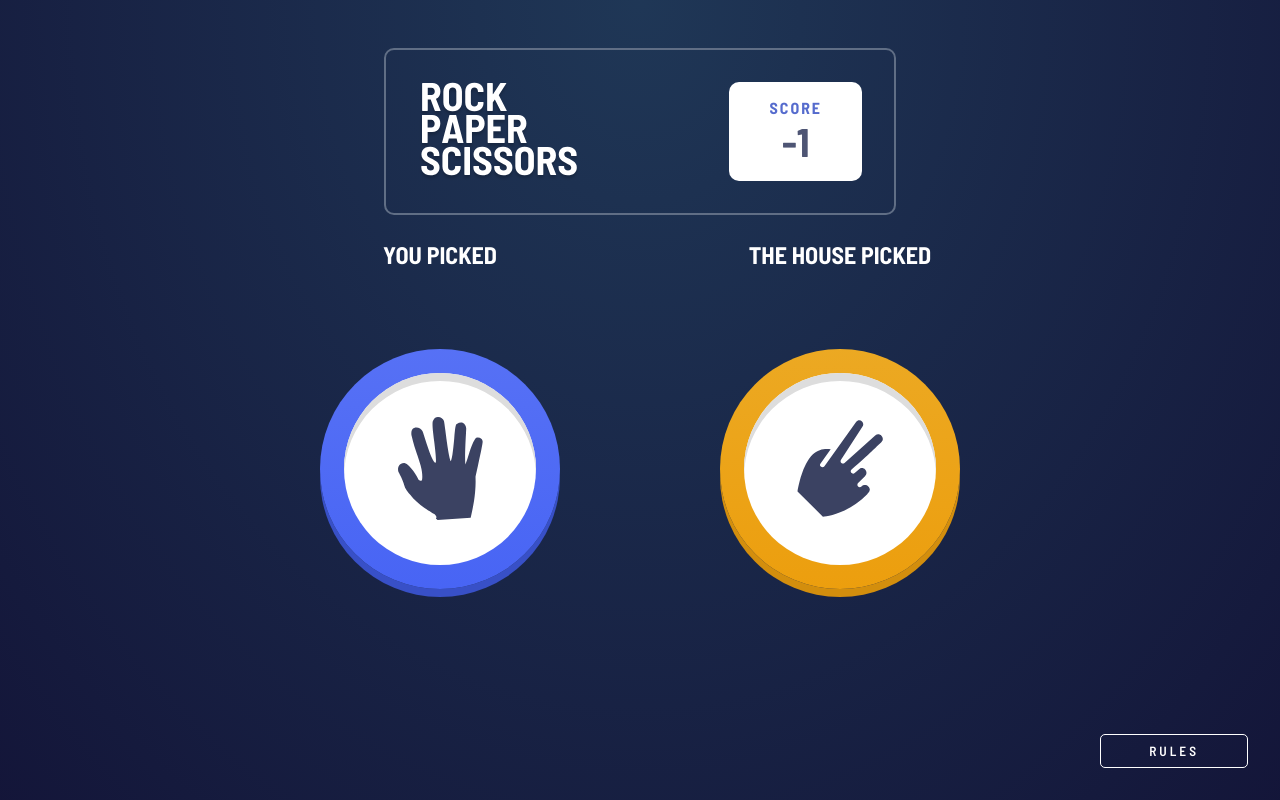
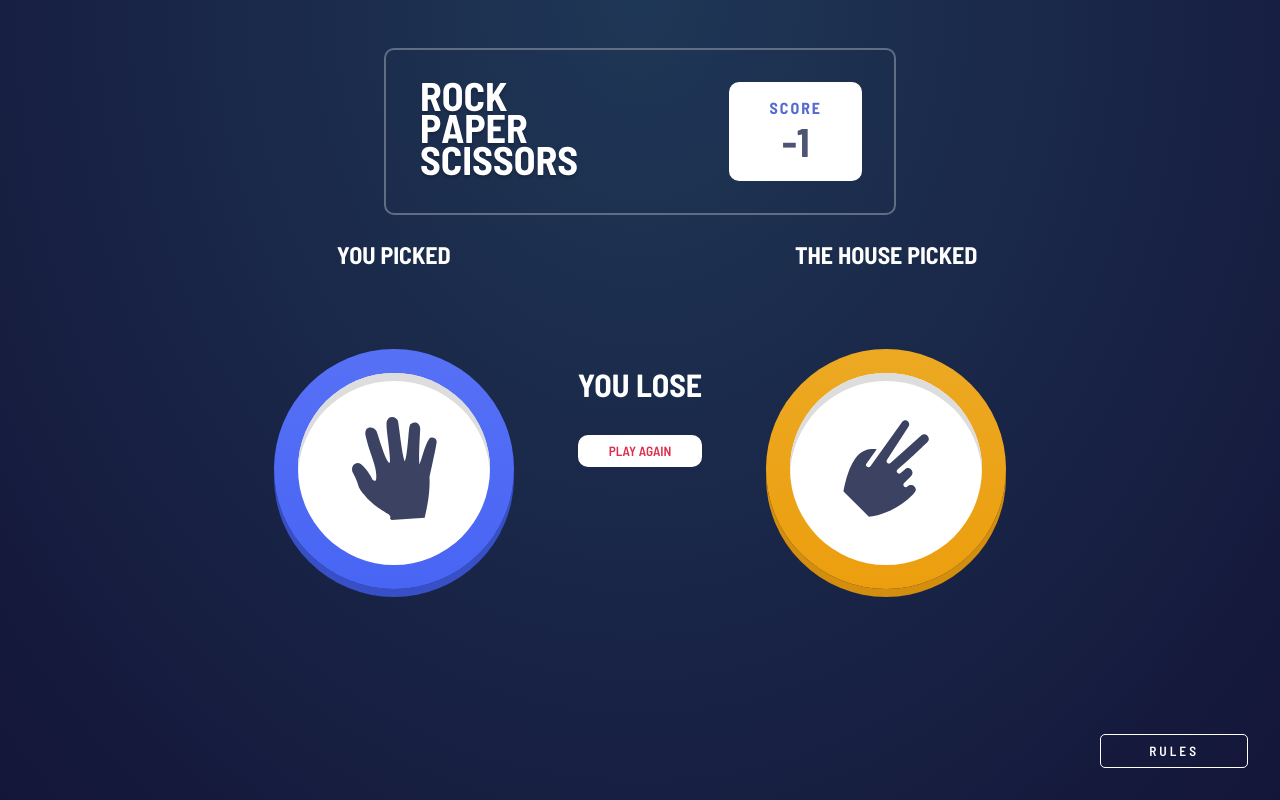
Before and after one commit to Acrophost/rock-paper-scissors, a React (Create React App) app: page / in a window 1280 px wide. Both pictures are taken after a click on the button 519 px from the left and 277 px from the top of the page. Built offline with nearby package versions, Linux system fonts and the light colour scheme.

Commit message:
Fixed game mechanism

```diff
--- /dev/null
+++ b/src/components/Message.js
@@ -0,0 +1,21 @@
+const Message = ({ gameResult, setClicked }) => {
+    const handleBack = () => {
+        setClicked('');
+    };
+
+    return (
+        <div className="result-message">
+            <h3 className="message-text">
+                YOU {gameResult > 0 ? 'WIN' : (gameResult === 0 ? 'DRAW' : 'LOSE')}
+            </h3>
+            <button
+                onClick={handleBack}
+                className="back-button"
+            >
+                PLAY AGAIN
+            </button>
+        </div>
+    )
+};
+
+export default Message;
--- a/src/components/Option.js
+++ b/src/components/Option.js
@@ -2,8 +2,11 @@ import Rock from '../images/icon-rock.svg';
 import Paper from '../images/icon-paper.svg';
 import Scissors from '../images/icon-scissors.svg';
 
-const Option = ({ disabled, variation, setClicked, result }) => {
+const Option = ({ disabled, variation, setClicked, result, winner }) => {
     let icon;
+
+    const isWinner = winner !== '' && ((winner === 'player' && result === 'result-1') || (winner === 'enemy' && result === 'result-2'));
+    const optionClass = `option ${variation} ${result !== '' ? result : ''}${isWinner ? ' winner' : ''}`;
 
     const handleClick = () => {
         setClicked(variation);
@@ -28,7 +31,7 @@ const Option = ({ disabled, variation, setClicked, result }) => {
     }
 
     return (
-        <button className={`option ${variation} ${result !== '' ? result : ''}`} onClick={handleClick} disabled={disabled}>
+        <button className={optionClass} onClick={handleClick} disabled={disabled}>
             <div className="option__ring">
                 {icon && <img src={icon} alt={variation} className="option__icon" />}
             </div>
--- a/src/components/Result.js
+++ b/src/components/Result.js
@@ -1,29 +1,40 @@
 import { useState, useEffect } from 'react';
 import Option from './Option';
+import Message from './Message';
 import { calculateResult, getRandomSign } from '../util/gameUtils';
 
 const Result = ({ setClicked, clicked, setScore, score }) => {
     const [enemy, setEnemy] = useState('empty');
+    const [show, setShow] = useState(false);
+    const [winner, setWinner] = useState('');
 
     useEffect(() => {
         setTimeout(() => {
             const enemyMove = getRandomSign();
             setEnemy(enemyMove);
-            setScore(score + calculateResult(clicked, enemyMove));
+            const result = calculateResult(clicked, enemyMove);
+            setScore(score + result);
             localStorage.setItem('score', score);
+            setTimeout(() => {
+                setShow(true);
+                setWinner(result > 0 ? 'player' : result !== 0 ? 'enemy' : '');
+            }, 1000);
         }, 1500);
-    }, [setEnemy, setScore, clicked, score]);
+        // eslint-disable-next-line
+    }, [clicked]);
 
     return (
         <>
             <div className="player-choice">
                 <h2>YOU PICKED</h2>
-                <Option variation={clicked} setClicked={setClicked} disabled={'disabled'} result="result-1" />
+                <Option variation={clicked} setClicked={setClicked} disabled={'disabled'} result="result-1" winner={winner} />
             </div>
-            {  }
+            <div className='mid-gap'>
+                {show && <Message gameResult={calculateResult(clicked, enemy)} setClicked={setClicked} />}
+            </div>
             <div className="enemy-choice">
                 <h2>THE HOUSE PICKED</h2>
-                <Option variation={enemy} setClicked={setClicked} disabled={'disabled'} result="result-2" />
+                <Option variation={enemy} setClicked={setClicked} disabled={'disabled'} result="result-2" winner={winner} />
             </div>
         </>
     )
--- a/src/styles/App.css
+++ b/src/styles/App.css
@@ -217,6 +217,27 @@ body {
     height: 30rem;
 }
 
-.player-choice {
-    margin-right: 10rem;
+.mid-gap {
+    min-width: 10rem;
 }
+
+.result-message {
+    display: flex;
+    flex-direction: column;
+    align-items: center;
+    padding: 0 4rem;
+}
+
+.message-text {
+    font-size: 2rem;
+}
+
+.back-button {
+    width: 100%;
+    padding: 0.5rem 0;
+    background: white;
+    color: hsl(349, 71%, 52%);
+    border: none;
+    border-radius: 10px;
+    cursor: pointer;
+}
```
Also changed, not shown: 1 other file (tests, documents, lock files or other folders).
